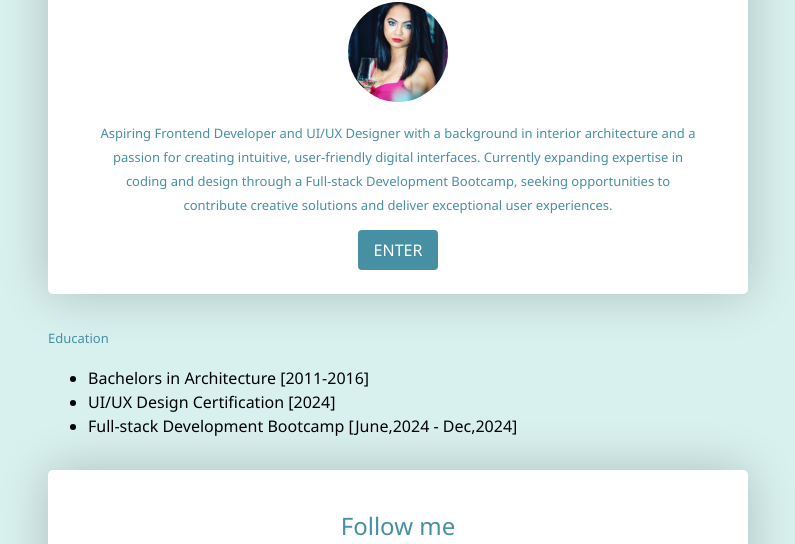
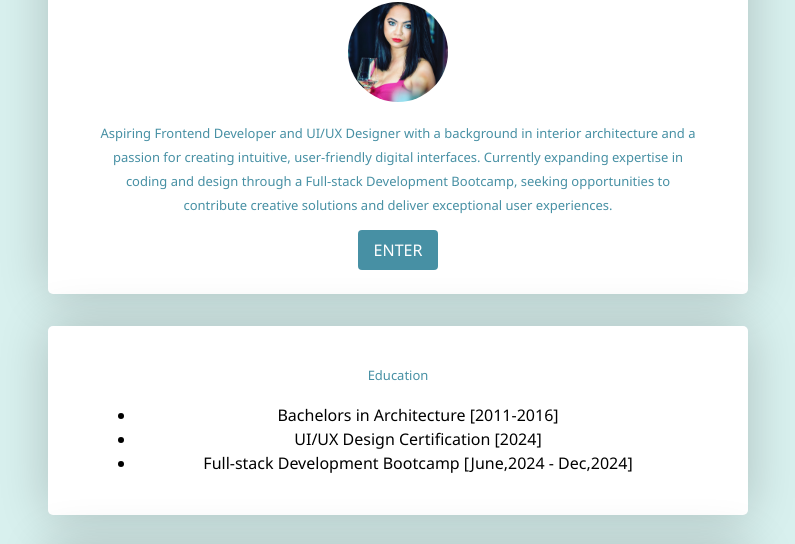
Before and after one commit to singhshriyam/profile, a plain HTML site: page index.html in a window 1280 px wide. Shown: the part 121-665 px from the top of the page, without its empty margins (242-1037 px from the left). Drawn offline with Linux system fonts and the light colour scheme.

Commit message:
make my profile prettier

```diff
--- a/index.html
+++ b/index.html
@@ -20,7 +20,7 @@
         </h3>
         <a href="www.linkedin.com/in/aditi-shriyam-343a2880" target="blank" class="btn-green">ENTER</a>
       </div>
-      <div>
+      <div class="card-white">
         <h3>Education</h3>
         <ul>
           <li>Bachelors in Architecture [2011-2016]</li>
```
